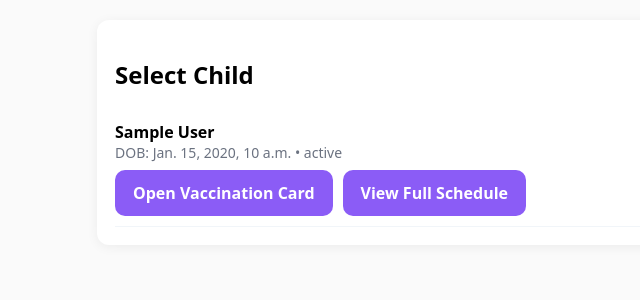
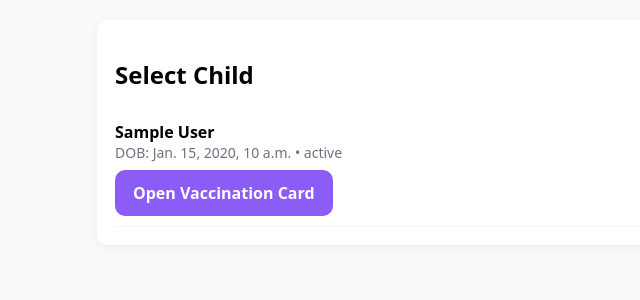
Before and after one commit to admin-masters/vaccinesystem, a Django app: template vaccinations/templates/vaccinations/select_child.html in a window 1280 px wide. Shown: the part 50-350 px from the top of the page, without its empty margins (145-785 px from the left). Run offline with Django 3.2, Linux system fonts and the light colour scheme; the template is opened without the code that fills it: most values are stand-ins (such as "Sample title", 1, 10 or a date in 2020).

Commit message:
first commit

```diff
--- a/vaccinations/templates/vaccinations/select_child.html
+++ b/vaccinations/templates/vaccinations/select_child.html
@@ -9,7 +9,6 @@
     <div class="muted">DOB: {{ c.date_of_birth }}{% if c.state %} • {{ c.state }}{% endif %}</div>
     <div style="margin-top:8px; display:flex; gap:10px; flex-wrap:wrap;">
       <a class="btn" href="{% url 'vaccinations:card' c.id %}">Open Vaccination Card</a>
-      <a class="btn btn-secondary" href="{% url 'vaccinations:card-all' c.id %}">View Full Schedule</a>
     </div>
   </li>
   {% empty %}
```
